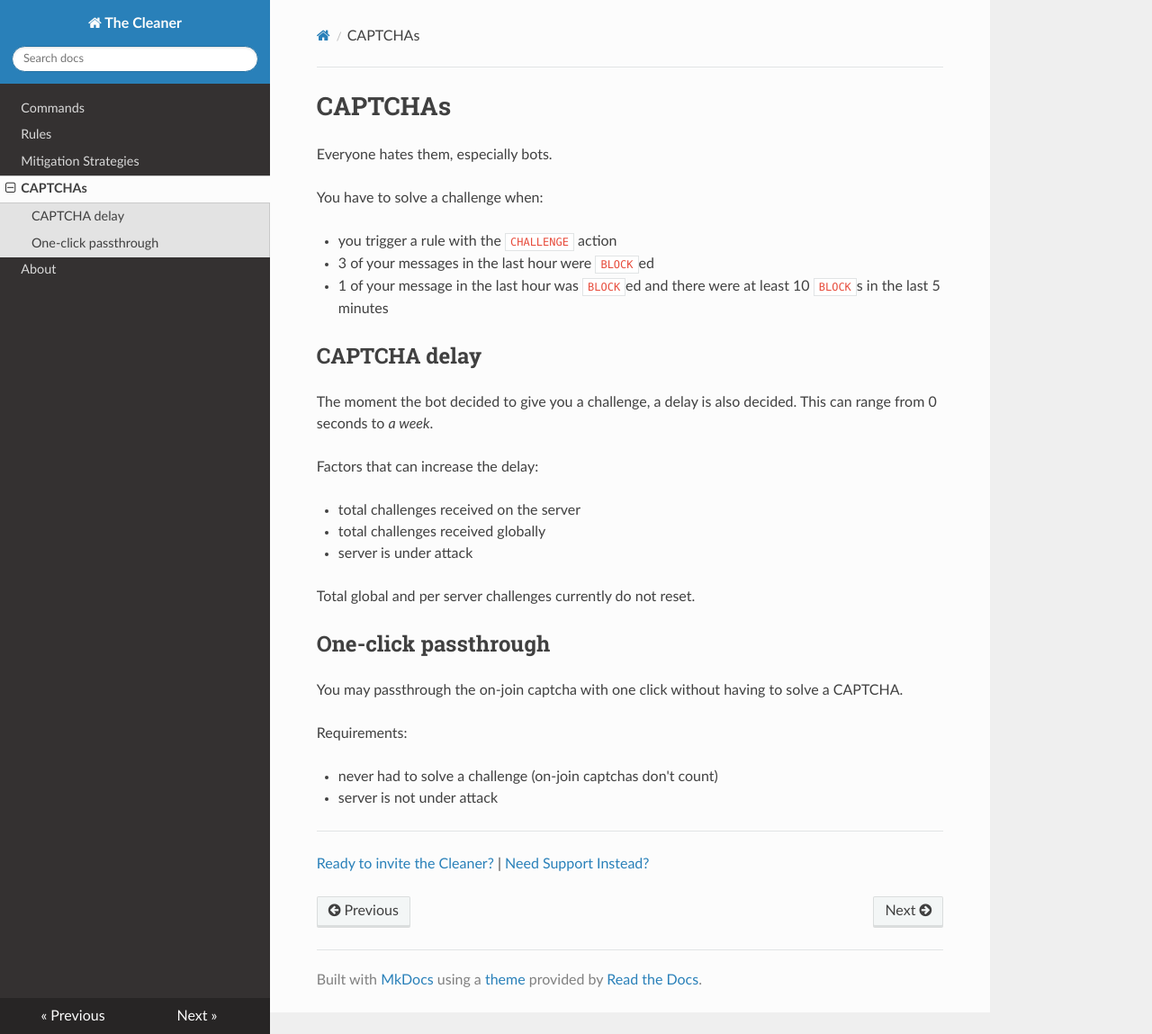
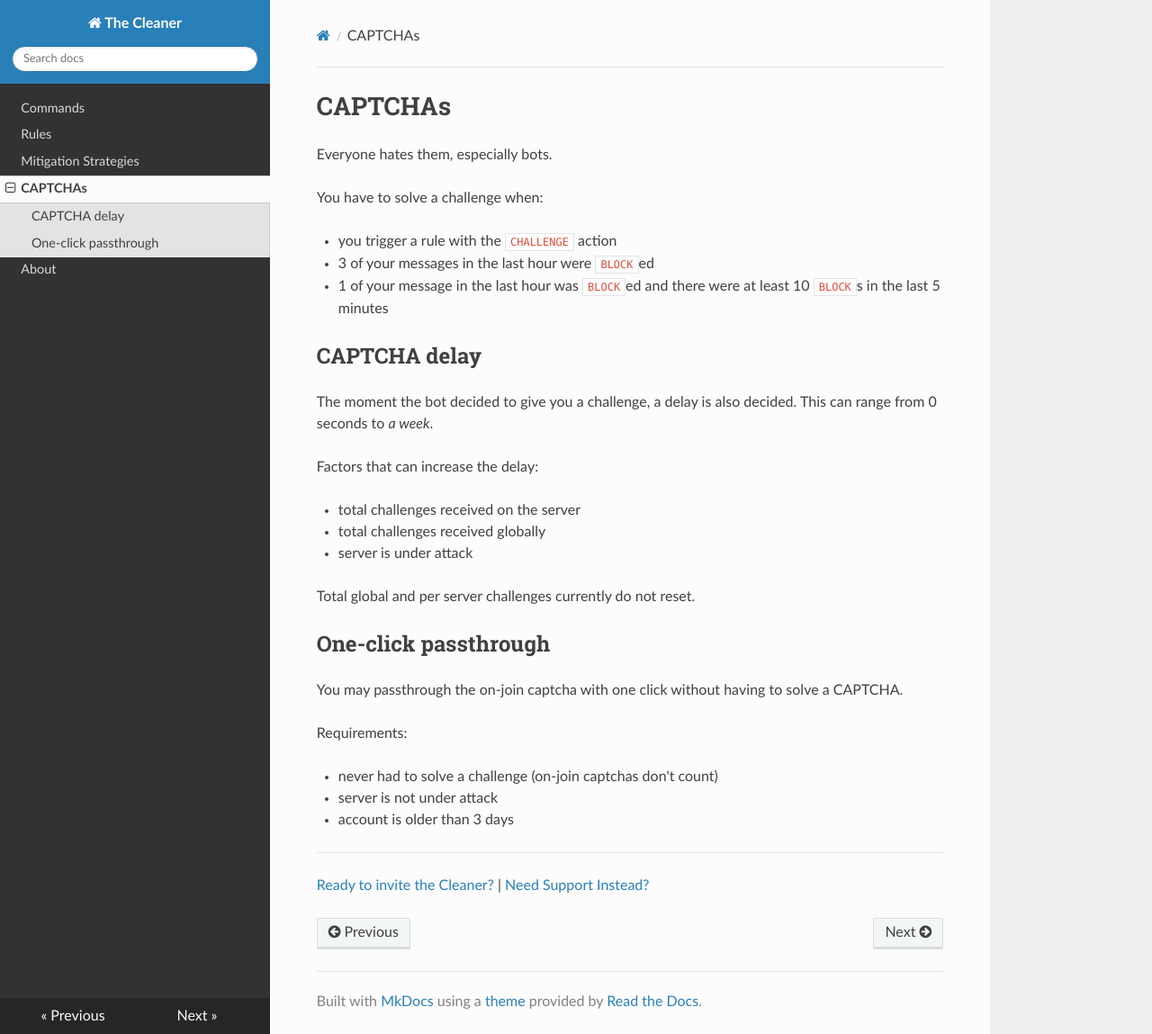
Before and after one commit to cleaner-bot/website, an MkDocs documentation site: the page built from docs/captchas.md, in a window 1280 px wide and 1149 px high. Shown: the whole window at 90% size. Built offline with MkDocs 1.6.1, drawn with Linux system fonts in a browser that asks for light colours; nearby versions of some CDN libraries.

Commit message:
docs: add 3 day requirement

```diff
--- a/docs/captchas.md
+++ b/docs/captchas.md
@@ -33,6 +33,7 @@ Requirements:
 
 - never had to solve a challenge (on-join captchas don't count)
 - server is not under attack
+- account is older than 3 days
 
 
 ---
```
